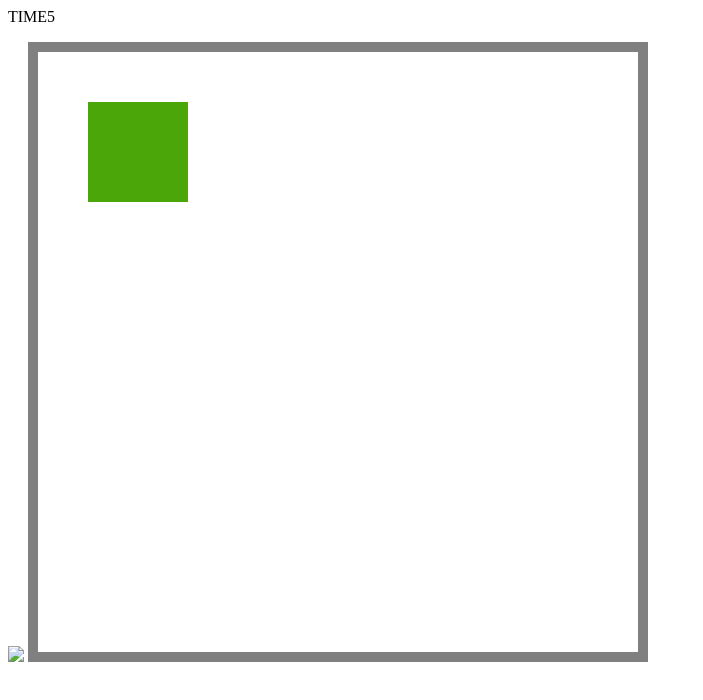
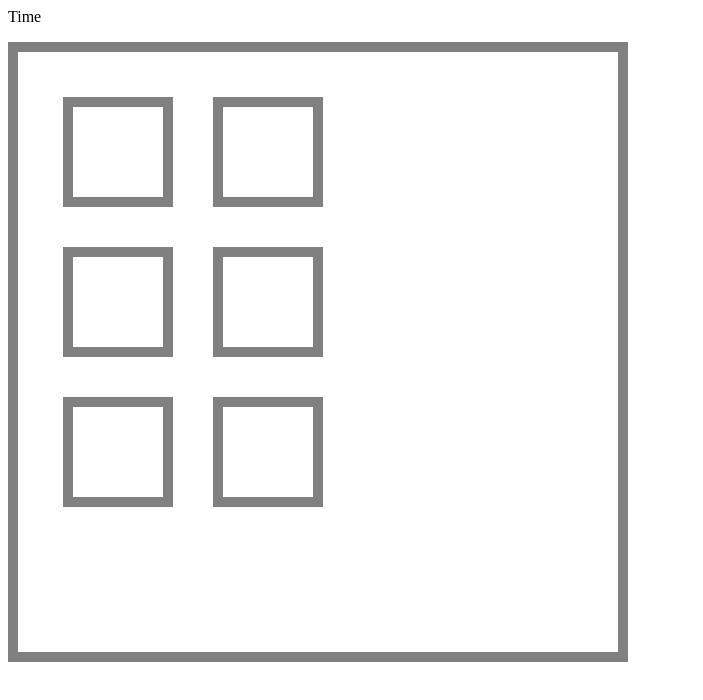
Before and after one commit to paxluporum/Seward_ColorMemory, a plain HTML site: page index.html in a window 1280 px wide. Shown: the whole page, without its empty margins (0-703 px from the left). Drawn offline with Linux system fonts and the light colour scheme.

Commit message:
end of class

```diff
--- a/code.js
+++ b/code.js
@@ -1,51 +1,64 @@
+// import { Toolbox } from "./toolbox.js";
+
+// let canvas = document.getElementById("myCanvas");
+// let pencil = canvas.getContext("2d"); // This gives you the drawing context, like a pencil
+// let toolbox = new Toolbox();
+
+// function gameLoop() {
+
+// // let myFavoriteLetters = ["a", "b", "c"];
+// console.log(toolbox.getRandomColor());
+
+// pencil.fillStyle = toolbox.getRandomColor();
+// pencil.fillRect(50, 50, 100, 100);
+
+// }
+// setInterval(gameLoop, 50);
+// //HANDLES Timer
+// let time = 0;
+
+// //score goes up every second
+// function raiseTime() {
+//     time += 1;
+//     let timeElement = document.getElementById("timeDisplay");
+//     timeElement.innerHTML = "TIME" + time;
+// }
+// setInterval(raiseTime, 1000);
+
+
+//Simon's code below
+import { MemoryButton } from "./memoryButton.js";
 import { Toolbox } from "./toolbox.js";
 
 let canvas = document.getElementById("myCanvas");
 let pencil = canvas.getContext("2d"); // This gives you the drawing context, like a pencil
 let toolbox = new Toolbox();
 
-function gameLoop() {
+let color1 = toolbox.getRandomColor();
+let card1a = new MemoryButton(canvas, pencil, 50, 50, color1);
+let card1b = new MemoryButton(canvas, pencil, 200, 50, color1);
 
-// let myFavoriteLetters = ["a", "b", "c"];
-console.log(toolbox.getRandomColor());
+//my code below
+let color2 = toolbox.getRandomColor();
+let card2a = new MemoryButton(canvas, pencil, 50, 200, color2);
+let card2b = new MemoryButton(canvas, pencil, 200, 200, color2);
 
-pencil.fillStyle = toolbox.getRandomColor();
-pencil.fillRect(50, 50, 100, 100);
-
-}
-setInterval(gameLoop, 50);
-//HANDLES Timer
-let time = 0;
-
-//score goes up every second
-function raiseTime() {
-    time += 1;
-    let timeElement = document.getElementById("timeDisplay");
-    timeElement.innerHTML = "TIME" + time;
-}
-setInterval(raiseTime, 1000);
-
-
-//Simon's code below
-// import { MemoryButton } from "./memoryButton.js";
-// import { Toolbox } from "./toolbox.js";
-
-// let canvas = document.getElementById("myCanvas");
-// let pencil = canvas.getContext("2d"); // This gives you the drawing context, like a pencil
-// let toolbox = new Toolbox();
-
-// let color1 = toolbox.getRandomColor();
-// let card1a = new MemoryButton(canvas, pencil, 50, 50, color1);
-// let card1b = new MemoryButton(canvas, pencil, 200, 50, color1);
+let color3 = toolbox.getRandomColor();
+let card3a = new MemoryButton(canvas, pencil, 50, 350, color3);
+let card3b = new MemoryButton(canvas, pencil, 200, 350, color3);
 
 
 
-// function gameLoop() {
+function gameLoop() {
 
-//     pencil.clearRect(0,0, canvas.width, canvas.height);
-//     card1a.draw();
-//     card1b.draw();
-// }
+    pencil.clearRect(0,0, canvas.width, canvas.height);
+    card1a.draw();
+    card1b.draw();
+    card2a.draw();
+    card2b.draw();
+    card3a.draw();
+    card3b.draw();
+}
 
-// setInterval(gameLoop, 50);
+setInterval(gameLoop, 50);
 //Simon's code above
--- a/index.html
+++ b/index.html
@@ -4,13 +4,11 @@
     </head>
     <body>
         <p id="timeDisplay">Time</p>
-        <div id="board">
-            <img id="0-0" class="card" src="red.jpg"
-            <img id="0-0" class="card" src="red.jpg"
-        </div>
+
         <canvas id="myCanvas" height="600" width = "600"></canvas>
         <script type="module" src="toolbox.js"></script>
         <script type="module" src="code.js"></script>
+        <script type="module" src="memoryButton.js"></script>
 
     </body>
 </html>
```
Also changed, not shown: card.js (+53 -45 lines).
